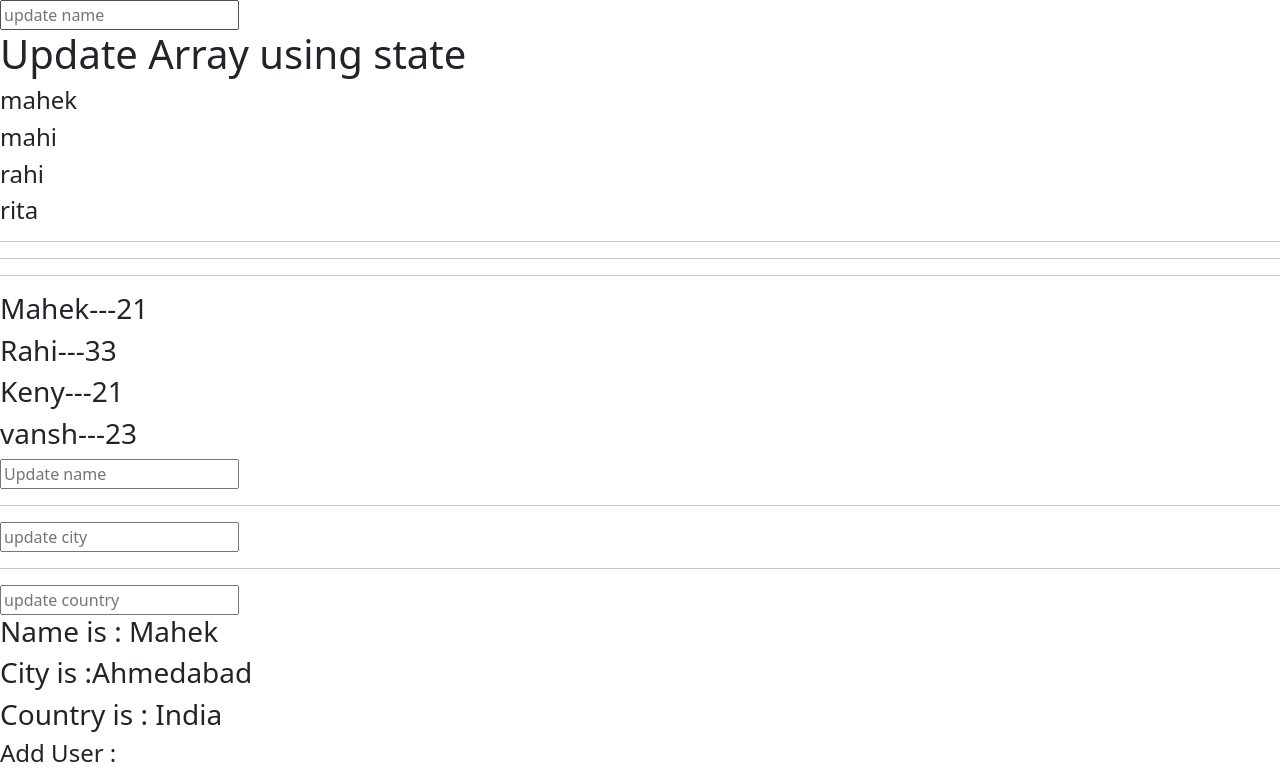
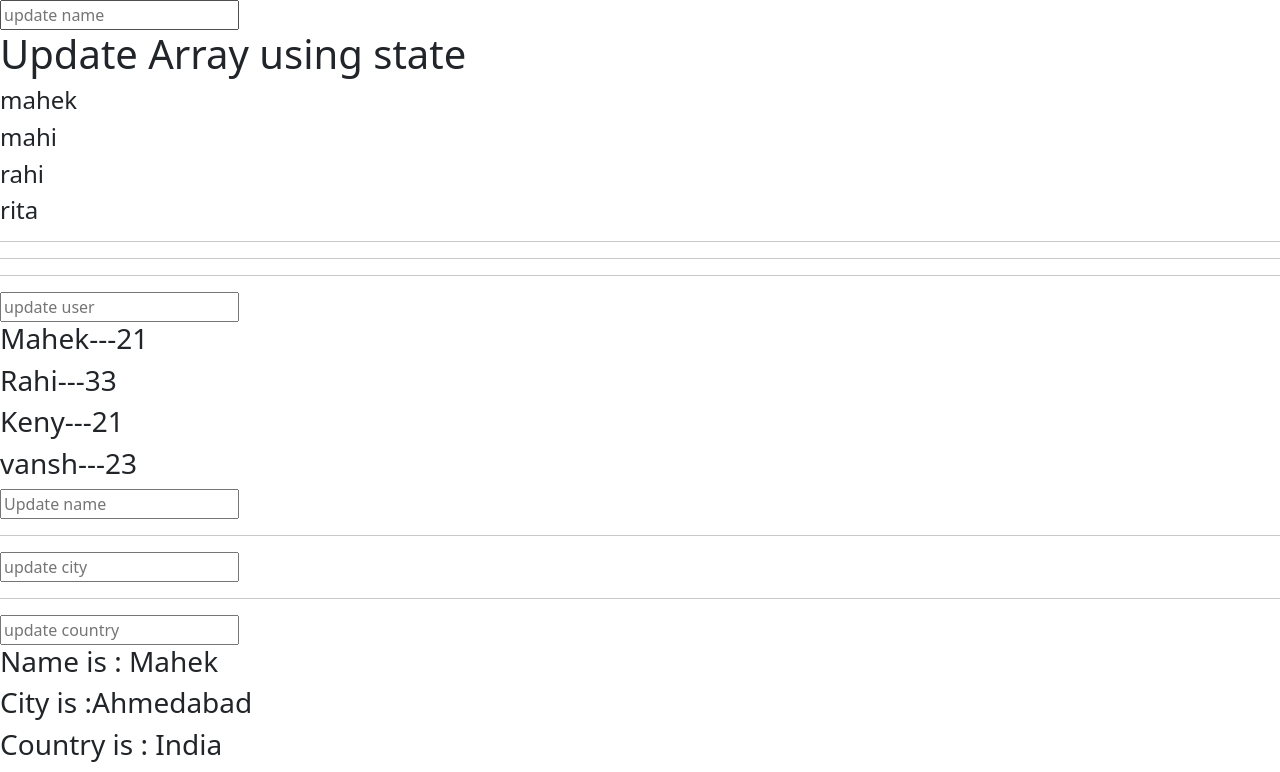
Before and after one commit to MahekSheth01/ReactJS, a React (Vite) app: page / in a window 1280 px wide. Shown: the top 772 px of the page. Built offline with nearby package versions, Linux system fonts and the light colour scheme.

Commit message:
Updating Array using state

```diff
--- a/src/UpdateArray.jsx
+++ b/src/UpdateArray.jsx
@@ -17,6 +17,12 @@ const UpdateArray = () => {
         data[data.length-1]=name
         setData([...data])
     }
+
+    const handleUser=(age)=>{
+        user[user.length-1].age=age
+        setUser([...user])
+    }
+
   return (
     <div>
         <input type="text" onChange={(e)=>handleName(e.target.value)} placeholder='update name' name="" id="" />
@@ -29,6 +35,8 @@ const UpdateArray = () => {
 
       <hr />
       <hr /><hr />
+    <input type="text" onChange={(e)=>handleUser(e.target.value)} placeholder='update user' name="" id="" />
+
       {
         user.map((item,index)=>(
             <h3 key={index}>{item.name}---{item.age}</h3>
```
